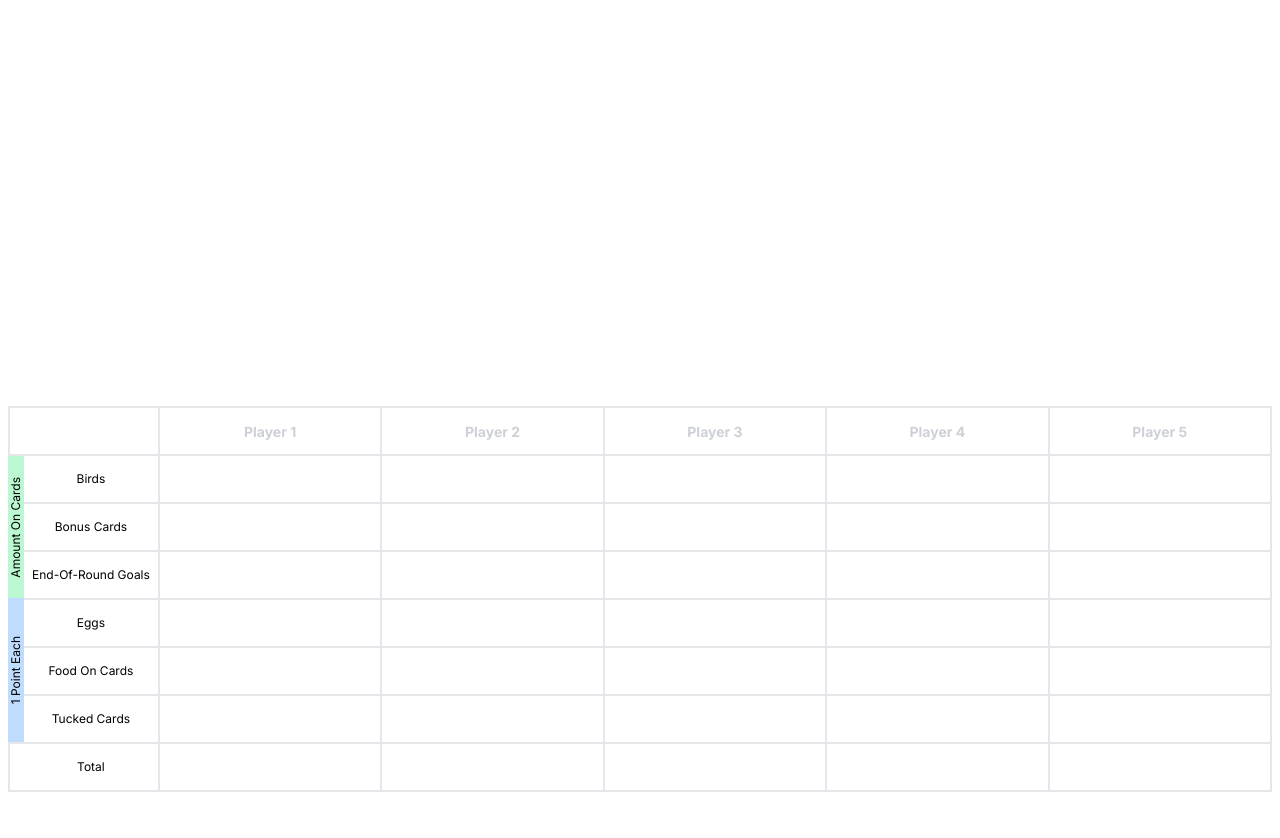
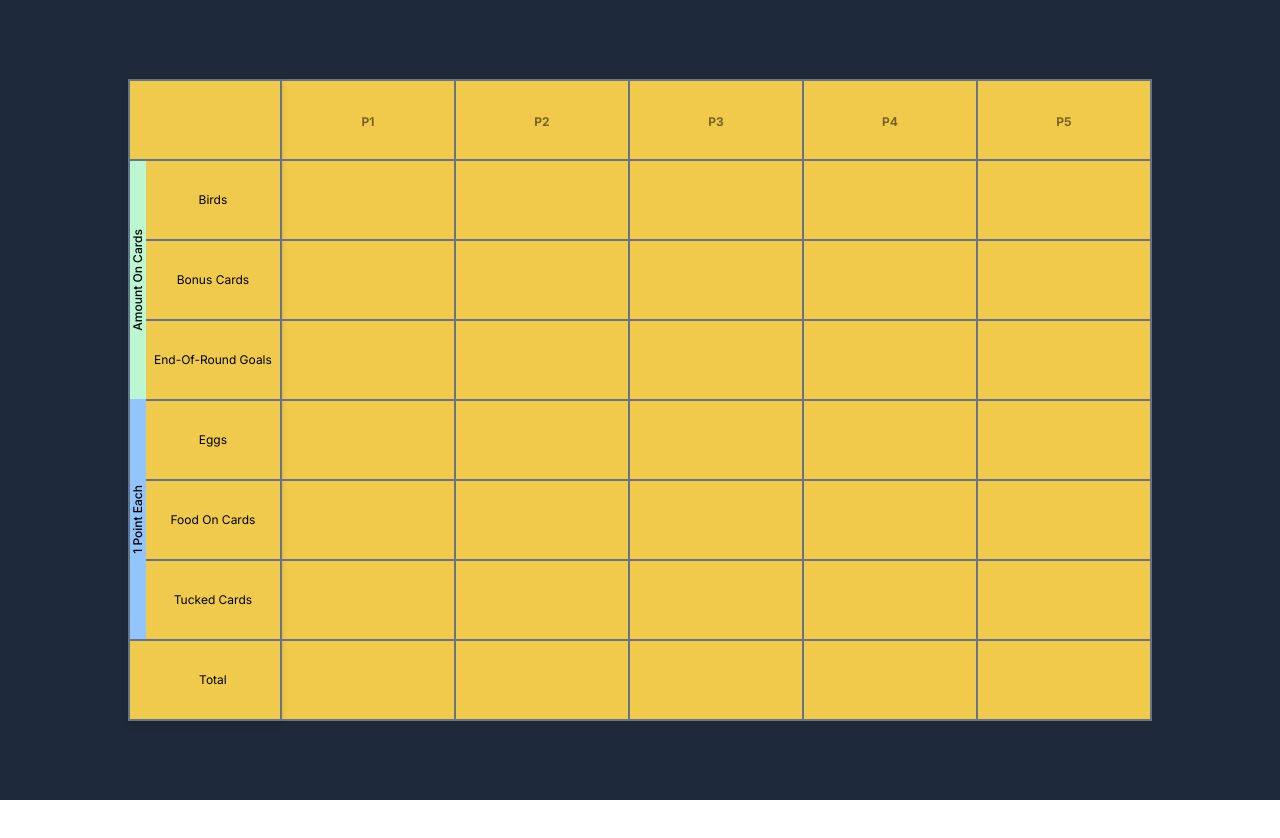
Before and after one commit to jtsmith24/wingspan-scoresheet, a Next.js app: page / in a window 1280 px wide. Shown: the top 838 px of the page. Before the commit the page ends 800 px from the top, so only its background shows below. Built offline with nearby package versions, Linux system fonts and the light colour scheme.

Commit message:
Made table larger, updated color scheme

```diff
--- a/app/globals.css
+++ b/app/globals.css
@@ -4,9 +4,23 @@
 
 @layer base {
   main {
-    @apply h-screen flex flex-col justify-end p-2;
+    @apply h-screen flex flex-col justify-center bg-slate-800;
   }
+
   input {
-    @apply placeholder:opacity-50 placeholder:capitalize focus:placeholder:invisible
+    @apply w-full placeholder:opacity-50 placeholder:capitalize placeholder:text-xs
+    placeholder:text-black bg-transparent
+    focus:placeholder:invisible focus:outline-none;
+  }
+
+  tr {
+    @apply divide-x-2 divide-slate-500 border-t-2 border-slate-500;
+  }
+
+  th,
+  td,
+  .empty-cell,
+  .row-head {
+    @apply h-20 bg-amber-300 bg-opacity-95 text-black;
   }
 }
--- a/components/VerticalTextColumn.tsx
+++ b/components/VerticalTextColumn.tsx
@@ -7,9 +7,9 @@ export interface VerticalTextColumnProps {
 export const VerticalTextColumn = ({}) => {
   return (
         <>
-        <div className="flex h-36 border-t-2 items-center justify-center whitespace-nowrap bg-green-200">
+        <div className="flex h-60 border-t-2 border-slate-500 items-center justify-center whitespace-nowrap bg-green-200">
           <div
-            className="w-full text-black"
+            className="w-full text-black font-medium"
             style={{
               writingMode: "vertical-lr",
               textAlign: "center",
@@ -19,9 +19,9 @@ export const VerticalTextColumn = ({}) => {
             Amount On Cards
           </div>
         </div>
-        <div className="flex h-36 items-center justify-center whitespace-nowrap bg-blue-200">
+        <div className="flex h-60 items-center justify-center whitespace-nowrap bg-blue-300">
           <div
-            className="w-full text-black"
+            className="w-full text-black font-medium"
             style={{ writingMode: "vertical-rl", transform: "rotate(180deg)" }}
           >
             1 Point Each
--- a/components/sum-table/SumTable.tsx
+++ b/components/sum-table/SumTable.tsx
@@ -1,4 +1,4 @@
-'use client';
+"use client";
 import React, { useState } from "react";
 import "./styles/sum-table-styles.css";
 import { VerticalTextColumn } from "../VerticalTextColumn";
@@ -65,40 +65,36 @@ const SumTable = ({
   };
 
   return (
-    <div className="flex text-center text-sm sm:text-lg">
-      <div className="text-xs border-b-2">
-        <div className="h-12 border-t-2 border-l-2"></div>
+    <div className="flex text-center text-sm sm:text-lg p-2 sm:p-32">
+      <div className="flex border-l-2 border-r-2 border-b-2 border-slate-500 drop-shadow-md">
+        <div className="text-xs">
+          <div className="empty-cell border-t-2 border-slate-500"></div>
           <VerticalTextColumn />
-        <div className="h-12 border-l-2 border-t-2"></div>
+          <div className="empty-cell border-t-2 border-slate-500"></div>
         </div>
-      <div className="border-b-2">
-        <div className="h-12 border-t-2"></div>
+        <div>
+          <div className="empty-cell border-t-2 border-slate-500"></div>
           {rowHeaders.map((header, colIndex) => (
             <div
               key={colIndex}
-            className="h-12 flex border-t-2 items-center justify-center overflow-hidden p-2 sm:whitespace-nowrap"
+              className="row-head border-t-2 border-slate-500 flex items-center justify-center overflow-hidden p-2 sm:whitespace-nowrap"
             >
               <span className="text-xs sm:inline-block">{header.full}</span>
             </div>
           ))}
-        <div className="h-12 flex border-t-2 items-center justify-center overflow-hidden text-xs">
+          <div className="row-head border-t-2 border-slate-500 flex items-center justify-center overflow-hidden text-xs">
             <p>Total</p>
           </div>
         </div>
-      <table
-        id="sum-table"
-        className="w-full text-center border-l-2 border-b-2 border-r-2"
-      >
+      </div>
+      <table id="sum-table" className="w-full text-center border-2 border-l-0 border-slate-500">
         <thead>
-          <tr>
+          <tr className="border-t-2 border-slate-500">
             {headerData.map((headerValue, colIndex) => (
-              <th
-                key={colIndex}
-                className="h-12 border-l-2 border-b-2 border-t-2"
-              >
+              <th key={colIndex}>
                 <input
-                  className="w-full text-center uppercase text-black sm:text-sm"
-                  placeholder={`Player ${colIndex + 1}`}
+                  className="text-center sm:text-sm"
+                  placeholder={`P${colIndex + 1}`}
                   type="text"
                   value={headerValue}
                   onChange={(e) => handleHeaderChange(e, colIndex)}
@@ -110,16 +106,16 @@ const SumTable = ({
             ))}
           </tr>
         </thead>
-        <tbody className="divide-y-2">
+        <tbody>
           {tableData.map((row, rowIndex) => (
-            <tr className="h-12 divide-x-2" key={rowIndex}>
+            <tr key={rowIndex}>
               {row.map((cellValue, colIndex) => (
                 <td
                   key={`${colIndex}-${rowIndex}`}
                   className="whitespace-nowrap"
                 >
                   <input
-                    className="custom-number-input w-full text-center sm:text-sm"
+                    className="custom-number-input text-center sm:text-sm"
                     type="text"
                     value={cellValue}
                     onChange={(e) => handleInputChange(e, rowIndex, colIndex)}
@@ -137,7 +133,7 @@ const SumTable = ({
               ))}
             </tr>
           ))}
-          <tr className="divide-x-2">
+          <tr>
             {Array(columns)
               .fill("")
               .map((_, colIndex) => (
```
Lines whose indentation alone changed are shown as unchanged.
